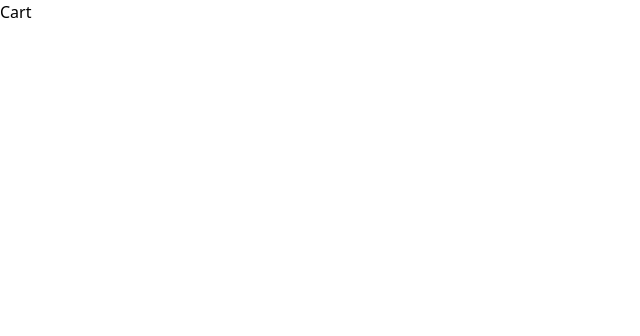
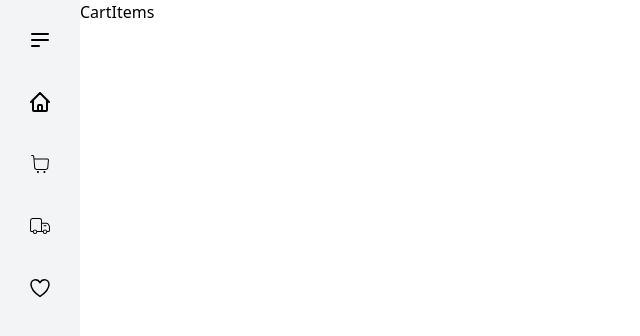
Before and after one commit to bentekku/ecom, a React (Vite) app in the folder frontend/: page /cart in a window 1280 px wide. Shown: the top 336 px of the page, without its empty margins (0-640 px from the left). Built offline with nearby package versions, Linux system fonts and the light colour scheme.

Commit message:
add side-bar to every routes

```diff
--- a/frontend/src/components/CardItems.jsx
+++ /dev/null
@@ -1,5 +0,0 @@
-const CardItems = () => {
-  return <div>CardItems</div>;
-};
-
-export default CardItems;
--- /dev/null
+++ b/frontend/src/components/CartItems.jsx
@@ -0,0 +1,5 @@
+const CartItems = () => {
+  return <div>CartItems</div>;
+};
+
+export default CartItems;
--- a/frontend/src/components/Sidebar.jsx
+++ b/frontend/src/components/Sidebar.jsx
@@ -1,6 +1,7 @@
 import { HiOutlineMenuAlt2, HiOutlineHome } from "react-icons/hi";
 import { CiShoppingCart, CiDeliveryTruck } from "react-icons/ci";
 import { IoHeartOutline } from "react-icons/io5";
+import { Link } from "react-router-dom";
 
 const Sidebar = () => {
   return (
@@ -13,26 +14,34 @@ const Sidebar = () => {
         </li>
 
         <li>
+          <Link to={"/"}>
             <button>
               <HiOutlineHome size={"1.5rem"} />
             </button>
+          </Link>
         </li>
         <li>
+          <Link to={"/cart"}>
             <button>
               <CiShoppingCart size={"1.5rem"} />
             </button>
+          </Link>
         </li>
 
         <li>
+          <Link to={"/order"}>
             <button>
               <CiDeliveryTruck size={"1.5rem"} />
             </button>
+          </Link>
         </li>
 
         <li>
+          <Link to={"/favourite"}>
             <button>
               <IoHeartOutline size={"1.5rem"} />
             </button>
+          </Link>
         </li>
       </ul>
     </div>
--- a/frontend/src/pages/Cart.jsx
+++ b/frontend/src/pages/Cart.jsx
@@ -1,5 +1,16 @@
+import Sidebar from "../components/Sidebar";
+import CartItems from "../components/CartItems";
+
 const Cart = () => {
-  return <div>Cart</div>;
+  return (
+    <div>
+      <Sidebar />
+      {/* Pushing the page to right-side */}
+      <div className="ml-[80px]">
+        <CartItems />
+      </div>
+    </div>
+  );
 };
 
 export default Cart;
--- a/frontend/src/pages/Favourites.jsx
+++ b/frontend/src/pages/Favourites.jsx
@@ -1,5 +1,13 @@
+import Sidebar from "../components/Sidebar";
+
 const Favourites = () => {
-  return <div>Favourites</div>;
+  return (
+    <>
+      <Sidebar />
+      {/* Pushing the page to right-side */}
+      <div className="ml-[80px]"></div>
+    </>
+  );
 };
 
 export default Favourites;
--- a/frontend/src/pages/Home.jsx
+++ b/frontend/src/pages/Home.jsx
@@ -5,6 +5,7 @@ const Home = () => {
   return (
     <>
       <Sidebar />
+      {/* Pushing the page to right-side */}
       <div className="ml-[80px]">
         <Main />
       </div>
--- a/frontend/src/pages/Order.jsx
+++ b/frontend/src/pages/Order.jsx
@@ -1,5 +1,13 @@
+import Sidebar from "../components/Sidebar";
+
 const Order = () => {
-  return <div>Order</div>;
+  return (
+    <>
+      <Sidebar />
+      {/* Pushing the page to right-side */}
+      <div className="ml-[80px]"></div>
+    </>
+  );
 };
 
 export default Order;
```
Also changed, not shown: frontend/src/main.jsx (+7 -7 lines). Lines whose indentation alone changed are shown as unchanged.
